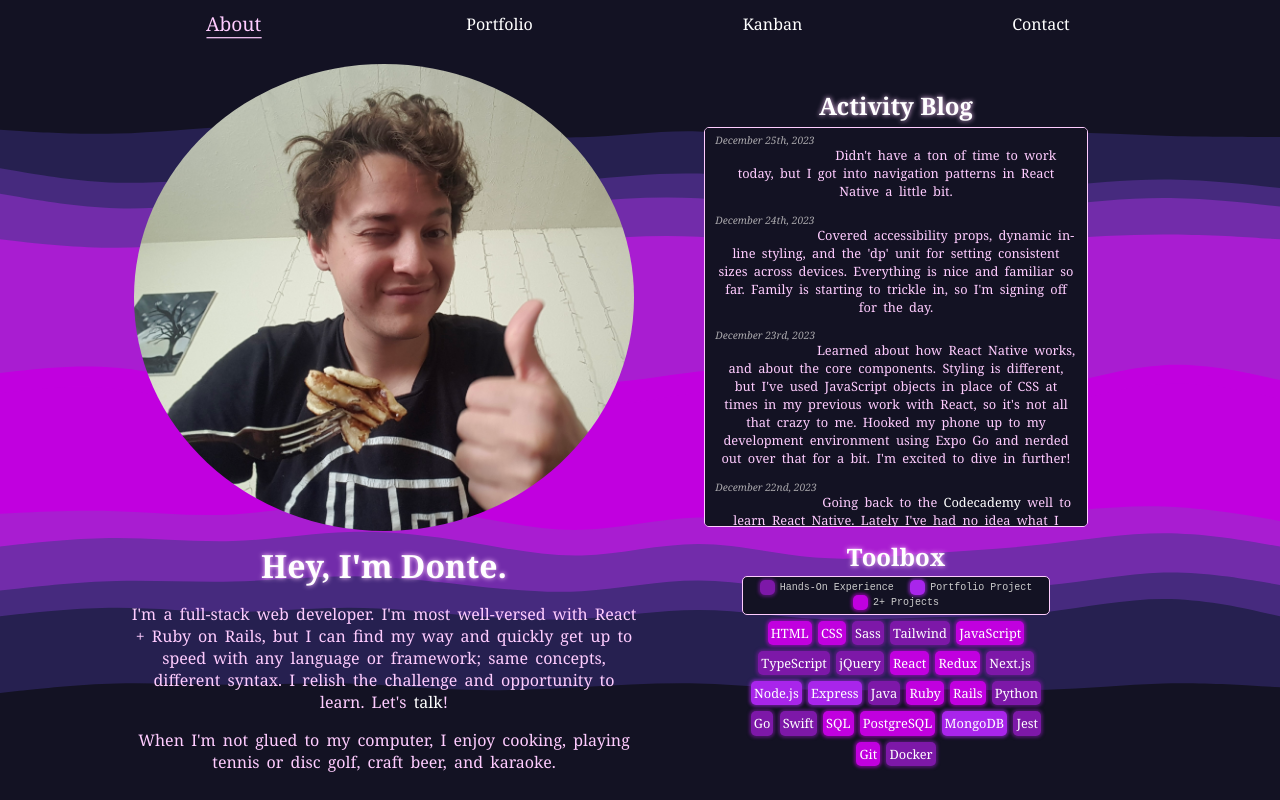
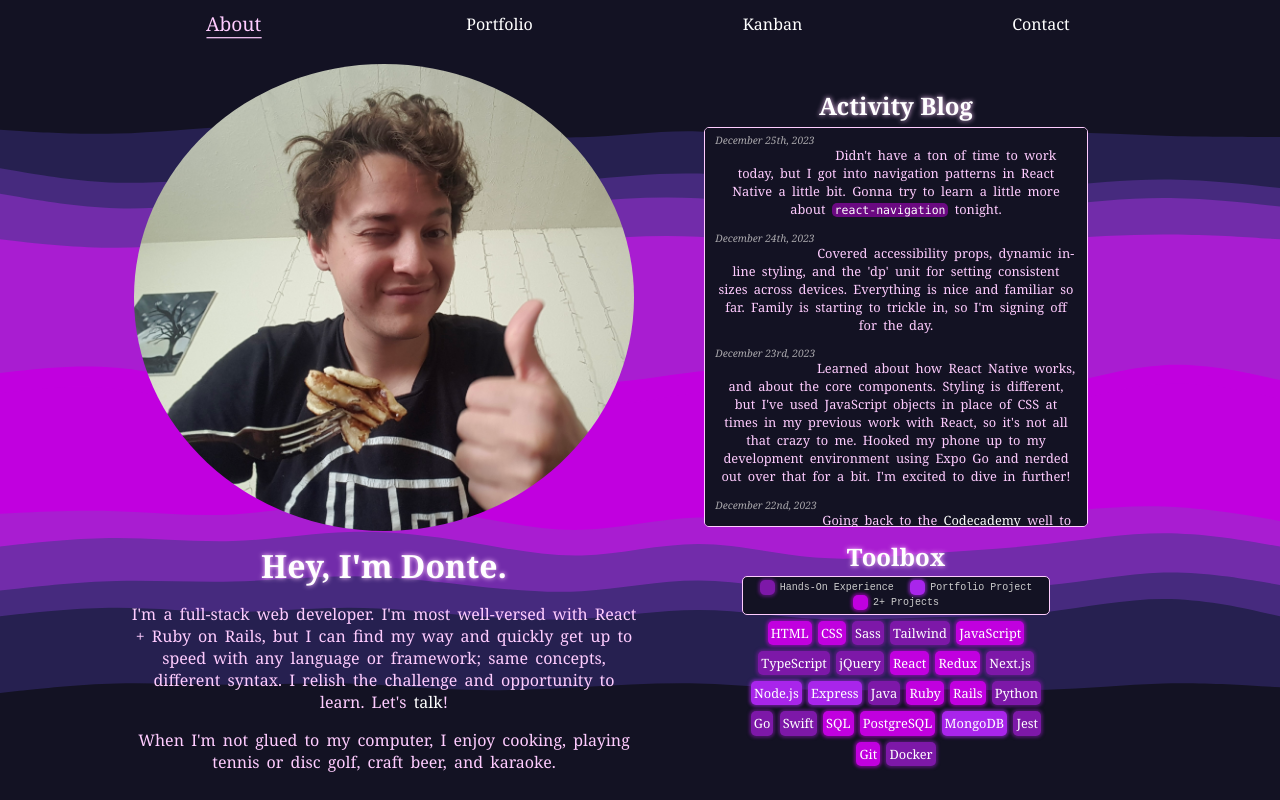
Before and after one commit to dawnteigh/dawnteigh.github.io, a React (Create React App) app: page /#/ in a window 1280 px wide. Built offline with nearby package versions, Linux system fonts and the light colour scheme.

Commit message:
12/25 update

```diff
--- a/src/data/activity.js
+++ b/src/data/activity.js
@@ -1,7 +1,7 @@
 export const activity = [
   {
     date: "December 25th, 2023",
-    entry: "Didn't have a ton of time to work today, but I got into navigation patterns in React Native a little bit."
+    entry: `Didn't have a ton of time to work today, but I got into navigation patterns in React Native a little bit. Gonna try to learn a little more about <code>react-navigation</code> tonight.`
   },
   {
     date: "December 24th, 2023",
```
